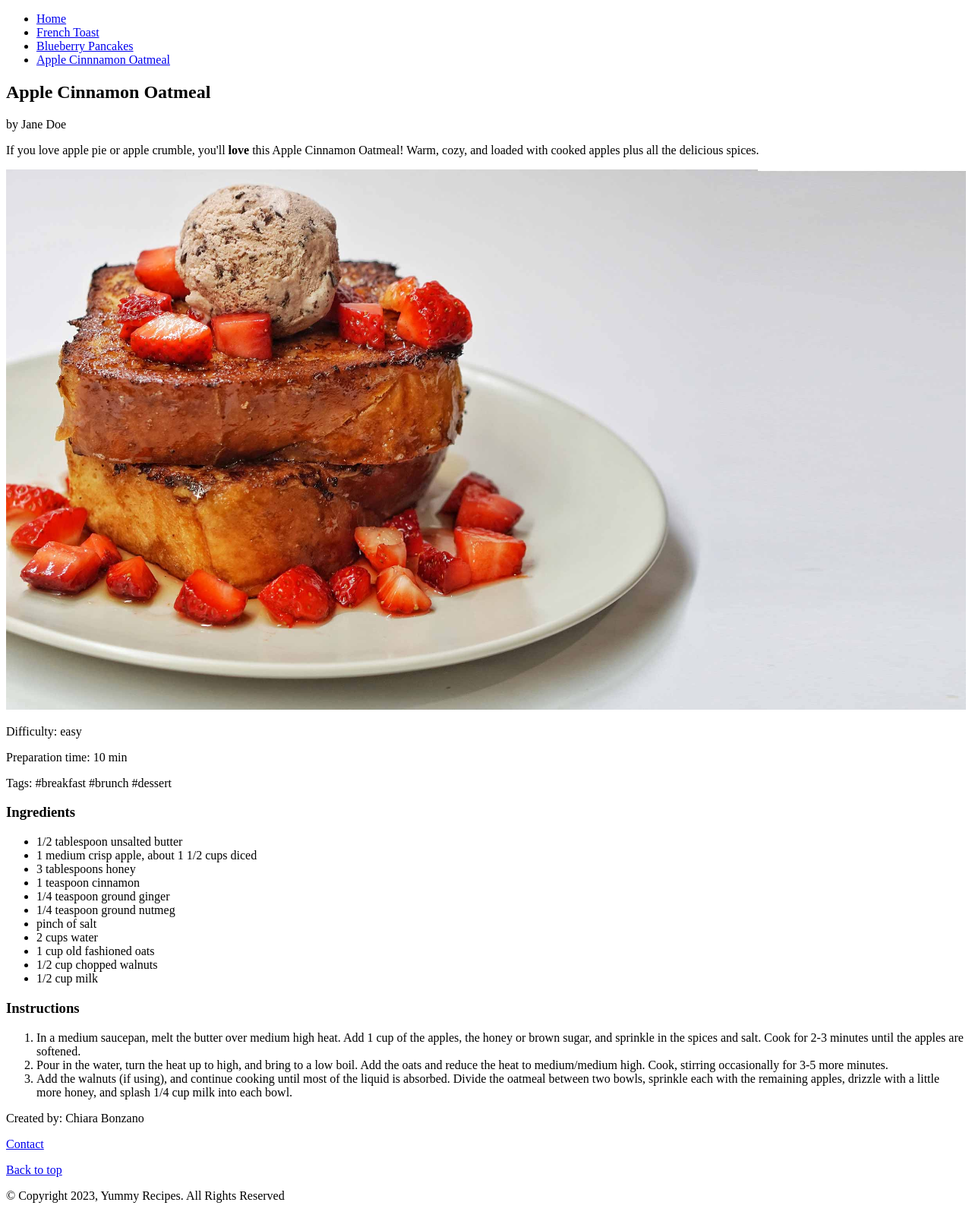
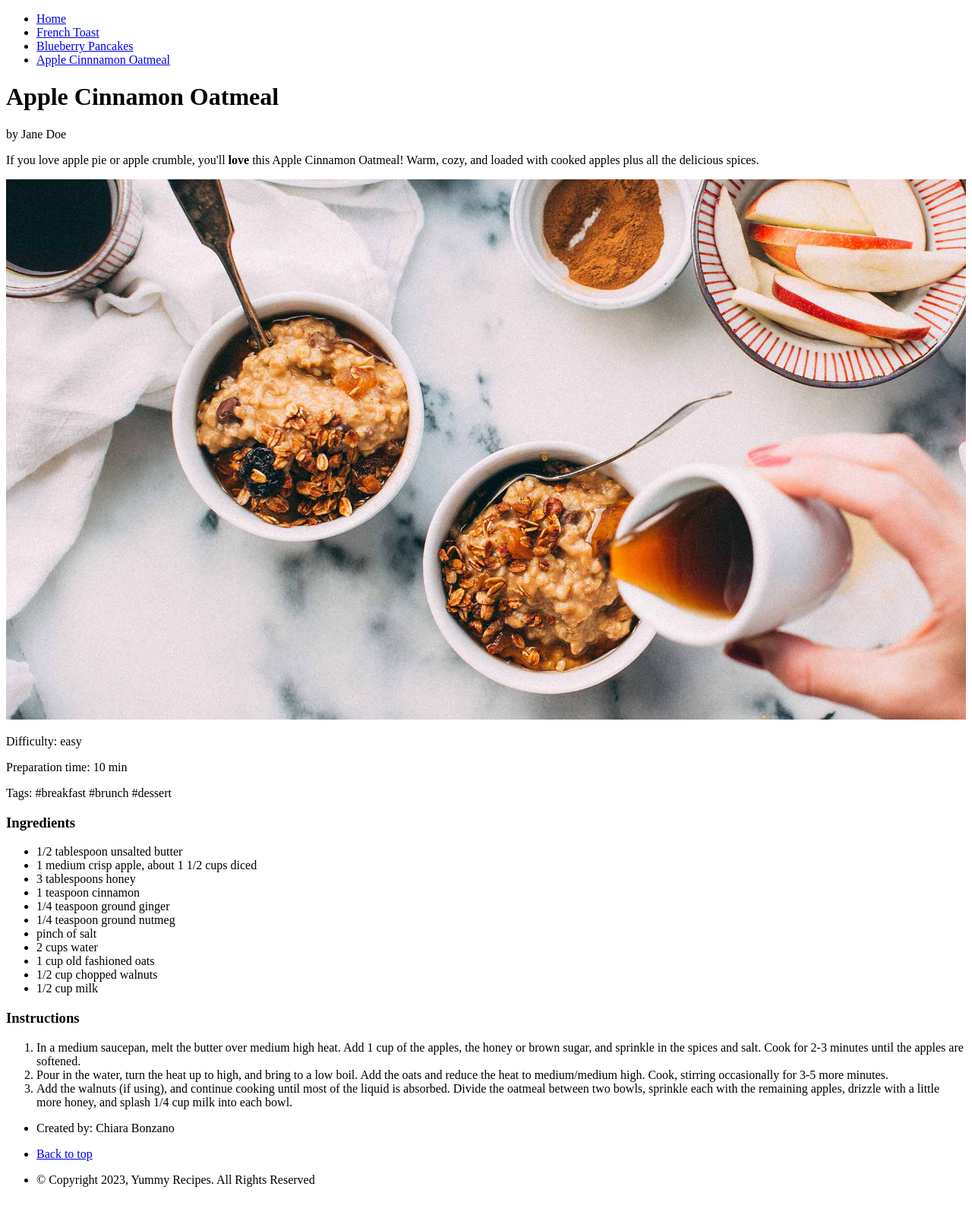
Before and after one commit to chiarabonzano/my-html-recipe, a plain HTML site: page apple-cinnamon-oatmeal.html in a window 1280 px wide. Shown: the whole page at 76% size. After the commit the page ends 1578 px from the top, so only its background shows below. Drawn offline with Linux system fonts and the light colour scheme.

Commit message:
update header and footer

```diff
--- a/apple-cinnamon-oatmeal.html
+++ b/apple-cinnamon-oatmeal.html
@@ -8,8 +8,7 @@
 </head>
 <body>
     <main>
-        <section class="introduction">
-            <nav>
+        <nav class="navigation">
             <ul>
                 <li><a href="index.html">Home</a></li>
                 <li><a href="french-toast.html">French Toast</a></li>
@@ -17,14 +16,13 @@
                 <li><a href="apple-cinnamon-oatmeal.html">Apple Cinnnamon Oatmeal</a></li>
             </ul>
         </nav>
-            <header>
+        <header class="introduction">
             <h1>Apple Cinnamon Oatmeal</h1>
             <p>by Jane Doe</p>
             <p>If you love apple pie or apple crumble, you'll <strong>love</strong> this Apple Cinnamon Oatmeal! Warm, cozy, and loaded with cooked apples plus all the delicious spices.</p>
         </header>
-        </section>
         <section class="recipe-content">
-            <img src="img/french-toast-optimized.jpg" width="100%" altlazy alt="two golden-brown french toasts with strawberries and ice cream on a white plate">
+            <img src="img/apple-cinnamon-oatmeal-optimized.jpg" width="100%" alt="hand pouring maple syrup on a bowl of apple cinnamon oatmeal" loading="lazy">
             <article class="tags">
                 <p>Difficulty: easy</p>
                 <p>Preparation time: 10 min</p>
@@ -54,10 +52,11 @@
             </article>
         </section>
         <footer>
-            <p>Created by: Chiara Bonzano</p>
-            <p><a href="mailto:chiaraelenabonzano@gmail.com">Contact</a></p>
-            <a href="#top">Back to top</a>
-            <p> &copy; Copyright 2023, Yummy Recipes. All Rights Reserved</p>
+            <ul>
+                <li><p>Created by: Chiara Bonzano</p></li>
+                <li><a href="#top">Back to top</a></li>
+                <li><p> &copy; Copyright 2023, Yummy Recipes. All Rights Reserved</p></li>
+            </ul>
         </footer>
     </main>
 </body>
```
Also changed, not shown: blueberry-pancakes.html (+7 -8 lines), french-toast.html (+7 -8 lines), index.html (+9 -4 lines). Lines whose indentation alone changed are shown as unchanged.
